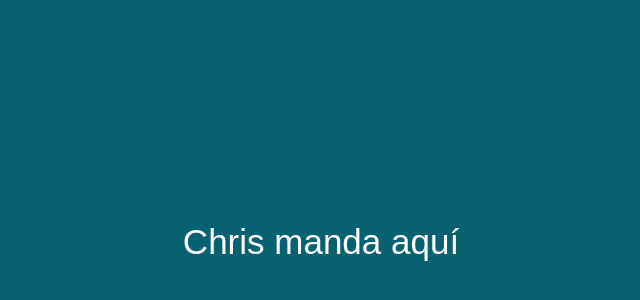
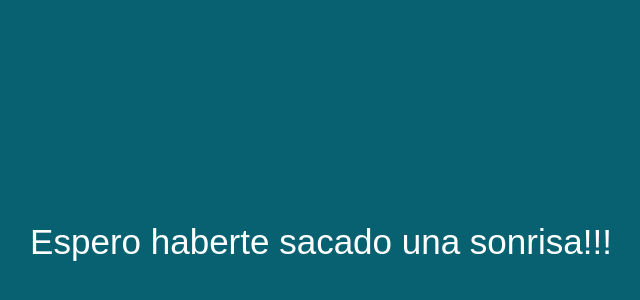
Before and after one commit to ecabrera98/GameQuestions, a plain HTML site: page 4.html in a window 1280 px wide. Shown: the part 158-458 px from the top of the page, without its empty margins (319-959 px from the left). Drawn offline with Linux system fonts and the light colour scheme.

Commit message:
Update 4.html

```diff
--- a/4.html
+++ b/4.html
@@ -12,7 +12,7 @@
 <body>
     <div class="container">
         <div class="title">
-            Chris manda aquí
+            Espero haberte sacado una sonrisa!!!
         </div>
     </div>
 
```
